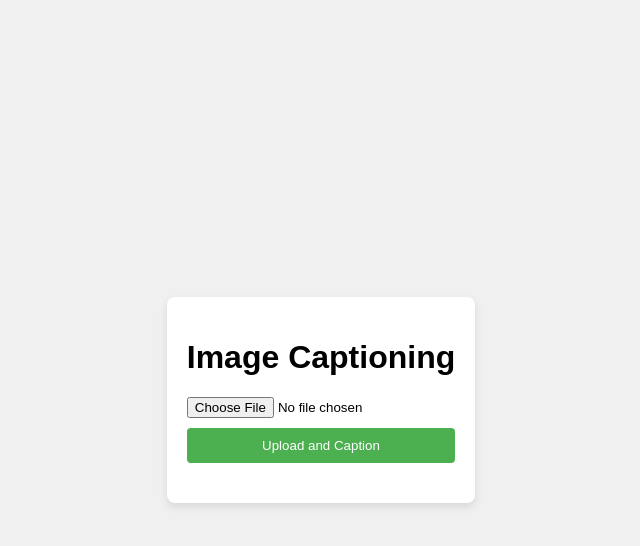
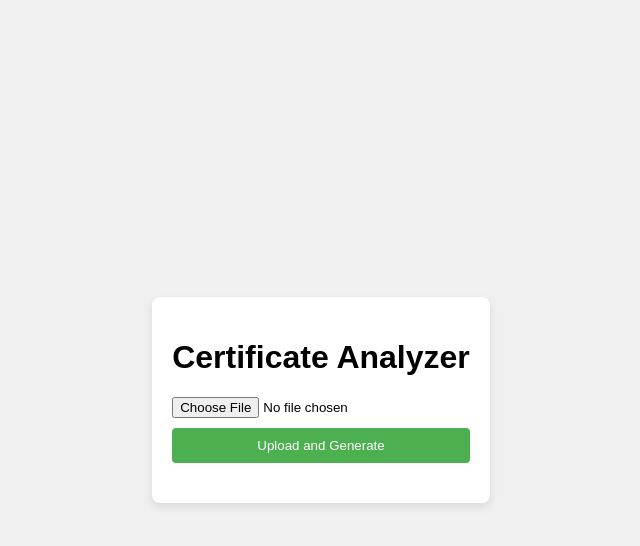
Before and after one commit to lokeshb003/Image_captioner_AI, a Flask app: page / in a window 1280 px wide. Shown: the top 546 px of the page, without its empty margins (319-959 px from the left). Run offline with Flask 3, Linux system fonts and the light colour scheme.

Commit message:
Update app.py and index.html

```diff
--- a/app.py
+++ b/app.py
@@ -4,11 +4,12 @@ import base64
 import requests
 import os
 import traceback
+from pdf2image import convert_from_path
 
 app = Flask(__name__)
 CORS(app)
 
-GOOGLE_API_KEY = ""
+GOOGLE_API_KEY = "AIzaSyCLEIBwgSCwCzFtFn6LpUOJcs3K0iAQlnE"
 
 # Create uploads folder if not exists
 if not os.path.exists("uploads"):
@@ -24,22 +25,41 @@ def encode_image_to_base64(image_path):
         print("Error in encoding image to base64:", e)
         raise
 
+# Convert PDF to JPEG and encode the first page
+def convert_pdf_to_jpeg(pdf_path):
+    try:
+        images = convert_from_path(pdf_path, dpi=200)
+        if not images:
+            raise ValueError("No images found in PDF")
+
+        # Save the first page as a JPEG
+        jpeg_path = pdf_path.replace(".pdf", ".jpg")
+        images[0].save(jpeg_path, "JPEG")
+
+        # Encode the image to base64
+        return encode_image_to_base64(jpeg_path)
+    except Exception as e:
+        print("Error converting PDF to JPEG:", e)
+        raise
+
 # Generate content (API call)
-def generate_content(base64_image_data):
+def generate_content(base64_image_data, mime_type="image/jpeg"):
     try:
         url = f"https://generativelanguage.googleapis.com/v1beta/models/gemini-1.5-flash:generateContent?key={GOOGLE_API_KEY}"
         headers = {'Content-Type': 'application/json'}
         data = {
             "contents": [{
                 "parts": [
-                    {"text": "Caption this image."},
-                    {"inline_data": {"mime_type": "image/jpeg", "data": base64_image_data}}
+                    {"text": "Generate only the school name, place of the school, Student name and Total Marks only. No need for additional Data."},
+                    {"inline_data": {"mime_type": mime_type, "data": base64_image_data}}
                 ]
             }]
         }
         response = requests.post(url, json=data, headers=headers)
         response.raise_for_status()
         response_json = response.json()
+
+        # Debugging: Print the entire response
         print("API Response:", response_json)
 
         # Extract the desired text
@@ -58,26 +78,32 @@ def generate_content(base64_image_data):
 def index():
     return render_template('index.html')
 
-# Handle the image upload
+# Handle file upload (image or PDF)
 @app.route('/upload', methods=['POST'])
-def upload_image():
+def upload_file():
     try:
-        if 'image' not in request.files:
+        if 'file' not in request.files:
             return jsonify({"error": "No file part in request"}), 400
 
-        file = request.files['image']
+        file = request.files['file']
         if file.filename == '':
             return jsonify({"error": "No file selected"}), 400
 
-        # Save file to a temporary location
-        img_path = os.path.join("uploads", file.filename)
-        file.save(img_path)
+        file_path = os.path.join("uploads", file.filename)
+        file.save(file_path)
 
-        # Encode image to base64
-        base64_image_data = encode_image_to_base64(img_path)
+        # Check if the file is an image or PDF
+        if file.filename.lower().endswith(('.png', '.jpg', '.jpeg')):
+            # Encode image to base64
+            base64_image_data = encode_image_to_base64(file_path)
+            response = generate_content(base64_image_data, "image/jpeg")
+        elif file.filename.lower().endswith('.pdf'):
+            # Convert PDF to JPEG and encode
+            base64_image_data = convert_pdf_to_jpeg(file_path)
+            response = generate_content(base64_image_data, "image/jpeg")
+        else:
+            return jsonify({"error": "Unsupported file type"}), 400
 
-        # Make API call
-        response = generate_content(base64_image_data)
         return jsonify(response)
 
     except Exception as e:
--- a/templates/index.html
+++ b/templates/index.html
@@ -3,7 +3,7 @@
 <head>
     <meta charset="UTF-8">
     <meta name="viewport" content="width=device-width, initial-scale=1.0">
-    <title>Image Captioning</title>
+    <title>Certificate Analyzer</title>
     <style>
         body {
             font-family: Arial, sans-serif;
@@ -54,24 +54,24 @@
 <body>
 
 <div class="container">
-    <h1>Image Captioning</h1>
-    <input type="file" id="imageFile" accept="image/*">
-    <button onclick="uploadImage()">Upload and Caption</button>
+    <h1>Certificate Analyzer</h1>
+    <input type="file" id="fileInput" accept="image/*, .pdf">
+    <button onclick="uploadFile()">Upload and Generate</button>
 
     <div class="result" id="result"></div>
 </div>
 
 <script>
-    function uploadImage() {
-        const fileInput = document.getElementById('imageFile');
+    function uploadFile() {
+        const fileInput = document.getElementById('fileInput');
         const formData = new FormData();
 
         if (!fileInput.files[0]) {
-            alert("Please select an image.");
+            alert("Please select a file.");
             return;
         }
 
-        formData.append('image', fileInput.files[0]);
+        formData.append('file', fileInput.files[0]);
 
         fetch('http://127.0.0.1:5000/upload', {
             method: 'POST',
@@ -84,7 +84,7 @@
                 resultDiv.innerHTML = `<p style="color: red;">Error: ${data.error}</p>`;
             } else if (data.text) {
                 resultDiv.innerHTML = `
-                    <h3>Caption:</h3>
+                    <h3>Generated Content:</h3>
                     <p>${data.text}</p>
                 `;
             } else {
```
